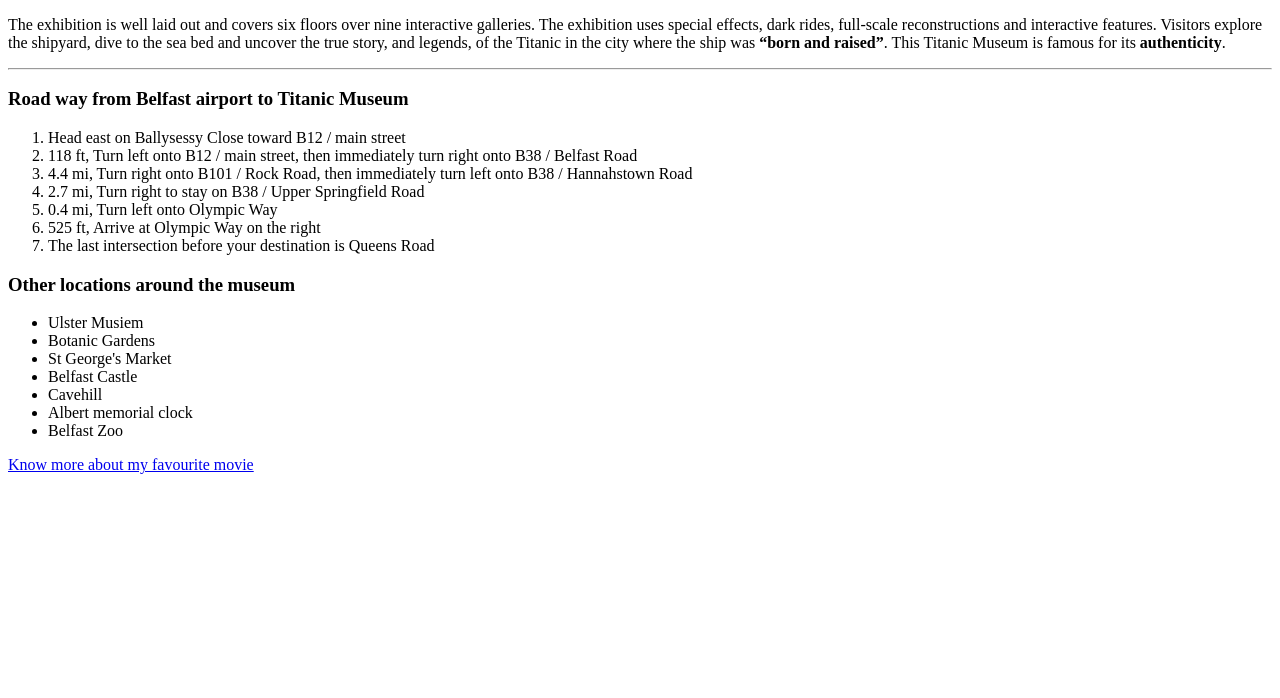
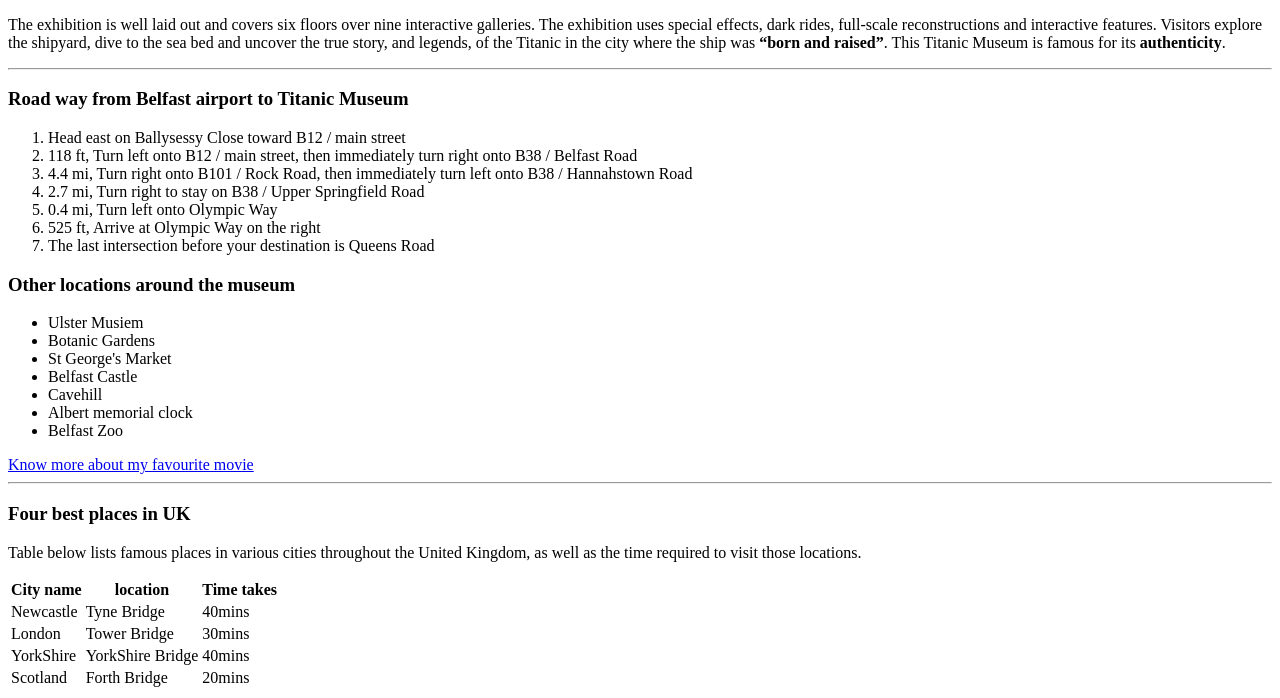
Before and after one commit to 44-563-Web-Apps-F22/44563-webapps-assignment-3-SainathBosss, a plain HTML site: page index.html in a window 1280 px wide. Shown: the part 105-803 px from the top of the page. Drawn offline with Linux system fonts and the light colour scheme.

Commit message:
added table

```diff
--- a/index.html
+++ b/index.html
@@ -31,6 +31,38 @@
     </ul>
     <a href=aboutme.html>Know more about my favourite movie</a>
 
+<hr>
+
+    <h3>Four best places in UK</h3>
+    <p>Table below lists famous places in various cities throughout the United Kingdom, as well as the time required to visit those locations.</p>
+
+    <table>
+        <tr>
+            <th>City name</th>
+            <th>location</th>
+            <th>Time takes</th>
+        </tr>
+        <tr>
+            <td>Newcastle</td>
+            <td>Tyne Bridge</td>
+            <td>40mins</td>
+        </tr>
+        <tr>
+            <td>London</td>
+            <td>Tower Bridge</td>
+            <td>30mins</td>
+        </tr>
+        <tr>
+            <td>YorkShire</td>
+            <td>YorkShire Bridge</td>
+            <td>40mins</td>
+        </tr>
+        <tr>
+            <td>Scotland</td>
+            <td>Forth Bridge</td>
+            <td>20mins</td>
+        </tr>
+</table>
 
 </body>
 </html>
```
Also changed, not shown: aboutme.html (line endings or trailing spaces).
